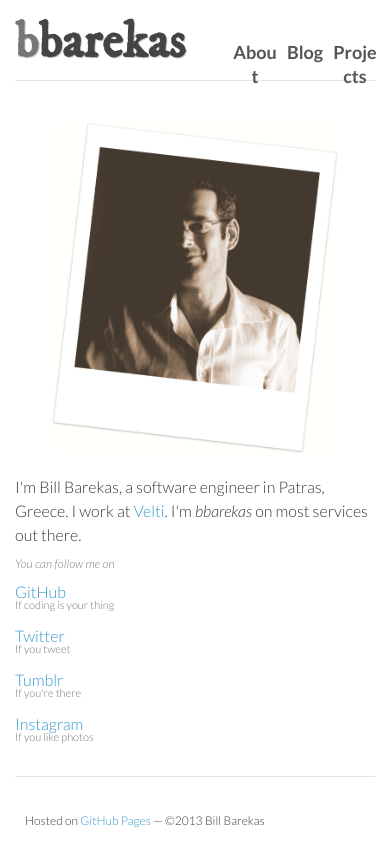
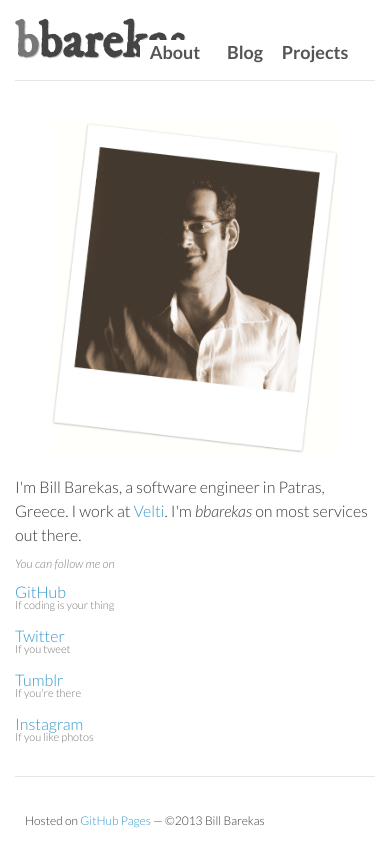
Before and after one commit to bbarekas/bbarekas.github.com, a Jekyll site: the page built from index.html, in a window 390 px wide. Shown: the top 867 px of the page. Built offline with Jekyll 4.4.1, drawn with Linux system fonts in a browser that asks for light colours; Markdown is read by kramdown in place of the engine named in the settings.

Commit message:
Fix media queries

```diff
--- a/css/styles.css
+++ b/css/styles.css
@@ -346,12 +346,12 @@ nav li a.active:hover {
   }
 
   nav ul {
-        width: 150px;
+        width: 220px;
         /*margin: 0 auto;*/
   }
 
   nav li {
-        width: 50px;
+        width: 70px;
         float:left;
   }
 
@@ -365,7 +365,7 @@ nav li a.active:hover {
 
   header ul {
         position:absolute;
-        right:10px;
+        right:30px;
         top:40px;
   }
 
```
